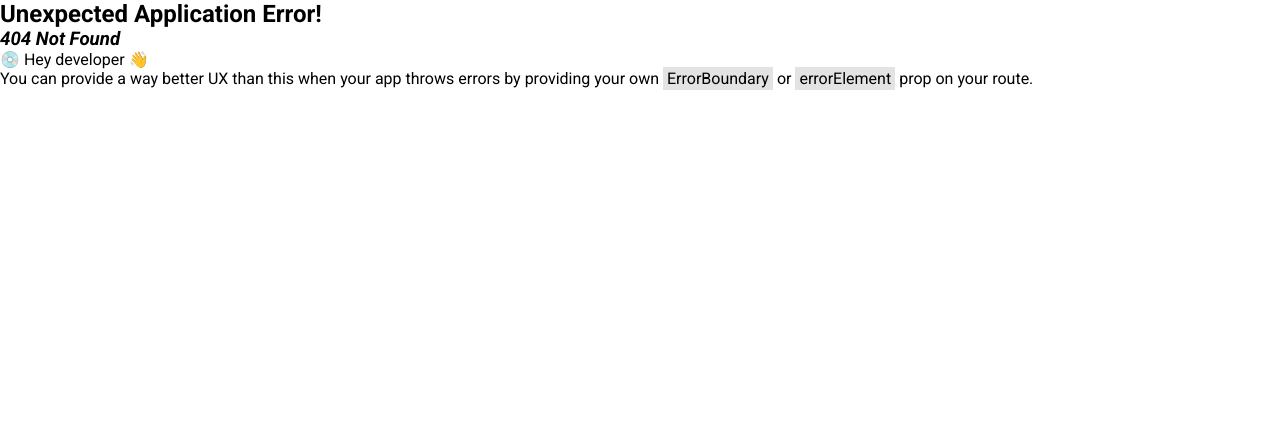
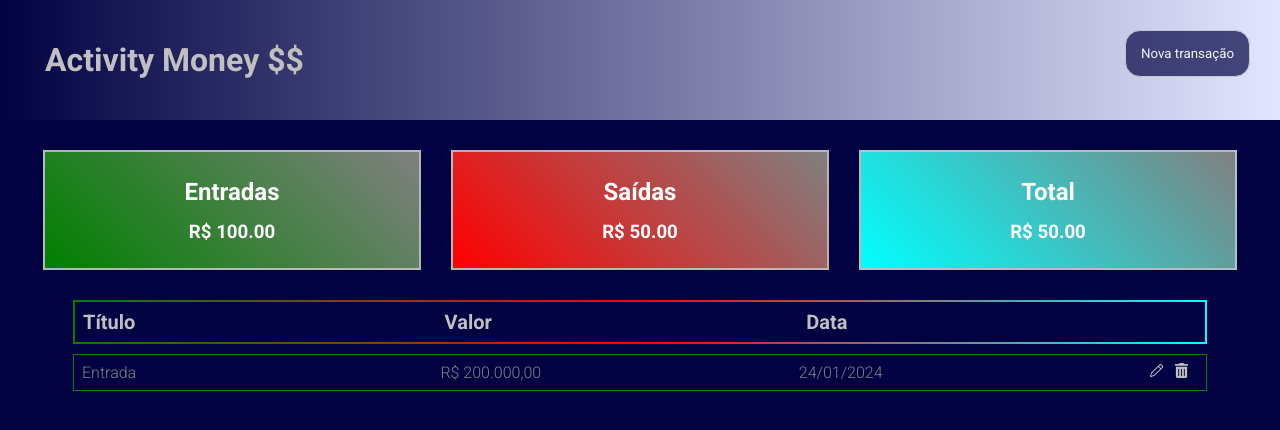
Before and after one commit to Rmdeaguiar/activity_money, a React (Create React App) app: page /home in a window 1280 px wide. Before the commit this address had no page. Shown: the top 430 px of the page. Built offline with nearby package versions, Linux system fonts and the light colour scheme.

Commit message:
feat: ajustes de rotas e criação dos componentes para Login e Signup

```diff
--- /dev/null
+++ b/src/components/Header/index.tsx
@@ -0,0 +1,10 @@
+import './styles.scss';
+
+function Header() {
+  return (
+      <div className='container-header'>
+        <h1>Activity Money $$</h1>
+    </div>
+  );
+}
+export default Header;
--- /dev/null
+++ b/src/components/Header/styles.scss
@@ -0,0 +1,12 @@
+@import "../../styles/variables.scss";
+
+.container-header {
+    display: flex;
+    justify-content: space-between;
+    align-items: center;
+    background: linear-gradient(90deg, $color-primary, #e3e6ff);
+    color: silver;
+    padding: 25px 45px;
+    height: 15vh;
+
+}
--- a/src/index.tsx
+++ b/src/index.tsx
@@ -1,28 +1,16 @@
 import React from 'react';
 import ReactDOM from 'react-dom/client';
 import './index.css';
-import App from './App';
-import Home from './pages/home';
-import { createBrowserRouter, Route, RouterProvider } from 'react-router-dom';
-
-const router = createBrowserRouter([
-  {
-    path:"/",
-    element: <App/>,
-    children: [
-      {
-        path:"/",
-        element: <Home/>
-      }
-    ]
-  }
-])
+import { BrowserRouter } from 'react-router-dom'
+import MainRoutes from './routes';
 
 const root = ReactDOM.createRoot(
   document.getElementById('root') as HTMLElement
 );
 root.render(
   <React.StrictMode>
-    <RouterProvider router={router}/>
+    <BrowserRouter>
+      <MainRoutes />
+    </BrowserRouter>
   </React.StrictMode>
 );
--- a/src/pages/home/index.tsx
+++ b/src/pages/home/index.tsx
@@ -3,11 +3,14 @@ import { useState } from 'react';
 import IncomeCard from '../../components/IncomeCard';
 import TableCard from '../../components/TableCard';
 import ModalTransaction from '../../components/ModalTransaction';
+import Header from '../../components/Header';
 
 function Home() {
   const [modal, setModal] = useState(false);
 
   return (
+    <>
+      <Header />
       <div className="container-home">
         <button onClick={() => setModal(true)}>Nova transação</button>
         <div className='cards-home'>
@@ -35,6 +38,8 @@ function Home() {
           />
         }
       </div>
+    </>
+
   );
 }
 
--- a/src/pages/home/styles.scss
+++ b/src/pages/home/styles.scss
@@ -2,7 +2,7 @@
 
 .container-home {
     background-color: $color-primary;
-    min-height: 100vh;
+    min-height: 85vh;
     padding: 30px 10px;
     display: flex;
     flex-direction: column;
--- /dev/null
+++ b/src/pages/login/index.tsx
@@ -0,0 +1,16 @@
+import './styles.scss';
+import Header from '../../components/Header';
+
+function Login() {
+  return (
+    <>
+      <Header />
+      <div className="container-login">
+        <h1>Login</h1>
+      </div>
+    </>
+
+  );
+}
+
+export default Login;
--- /dev/null
+++ b/src/pages/signup/index.tsx
@@ -0,0 +1,16 @@
+import './styles.scss';
+import Header from '../../components/Header';
+
+function SignUp() {
+
+  return (
+    <>
+      <Header />
+      <div className="container-signup">
+        <h1>Hello World</h1>
+      </div>
+    </>
+  );
+}
+
+export default SignUp;
--- /dev/null
+++ b/src/routes.tsx
@@ -0,0 +1,31 @@
+import Home from './pages/home';
+import SignUp from './pages/signup';
+import Login from './pages/login';
+import { Routes, Route, Outlet, Navigate } from 'react-router-dom'
+import { getItem } from './utils/storage'
+
+interface ProtectedRoutesProps {
+    redirectTo: string;
+}
+
+function ProtectedRoutes({ redirectTo }: ProtectedRoutesProps) {
+    const isAuthenticated = getItem('token');
+    return isAuthenticated ? <Outlet /> : <Navigate to={redirectTo} />
+}
+
+function MainRoutes() {
+    return (
+        <Routes>
+            <Route path="/" element={<Login />} />
+            <Route path="/signup" element={<SignUp />} />
+            <Route path="/home" element={<Home />} />
+
+            <Route element={<ProtectedRoutes redirectTo='/' />}>
+                <Route path="/home" element={<Home />} />
+            </Route>
+        </Routes>
+
+    );
+}
+
+export default MainRoutes;
```
Also changed, not shown: src/pages/login/styles.scss (added), src/pages/signup/styles.scss (added). Lines whose indentation alone changed are shown as unchanged.
